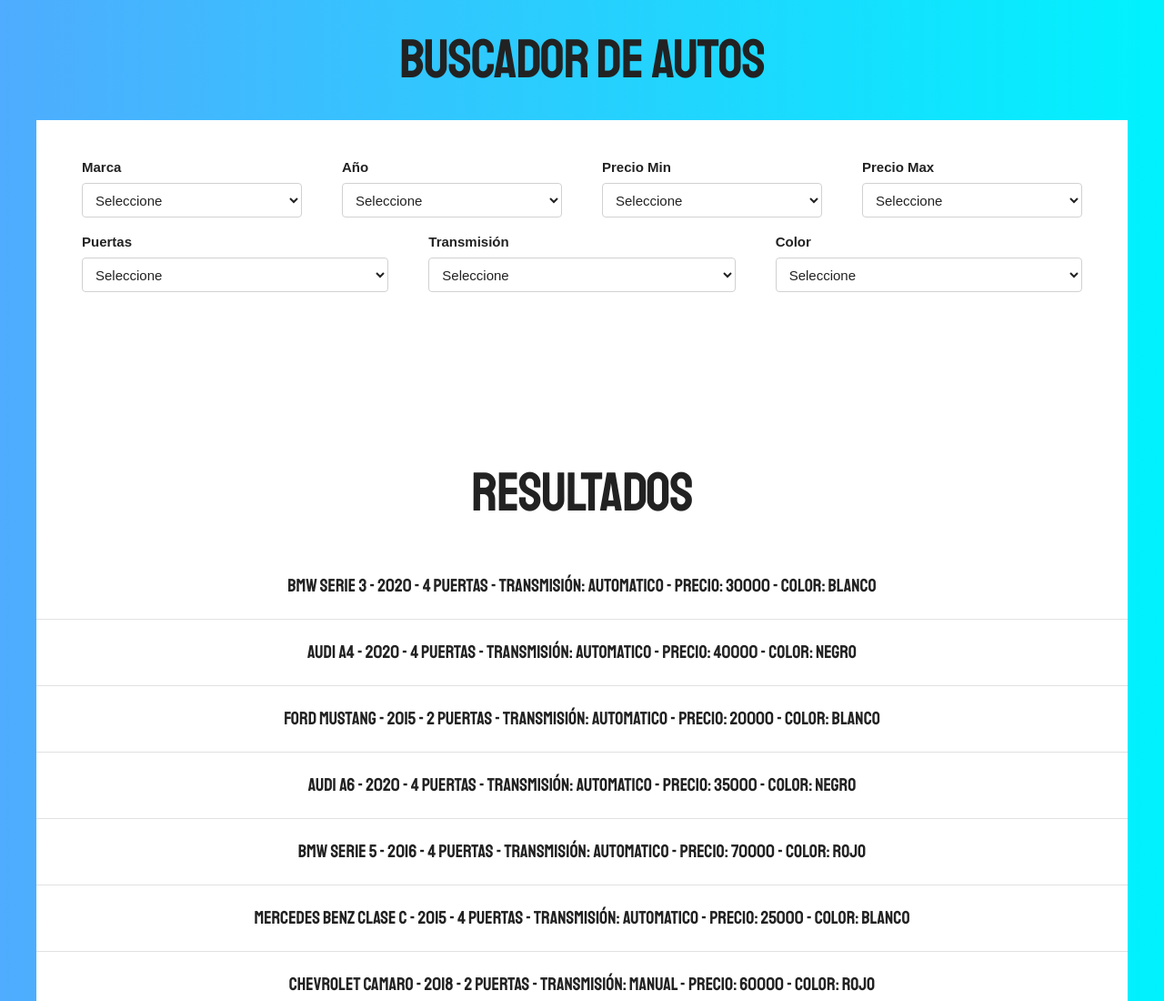
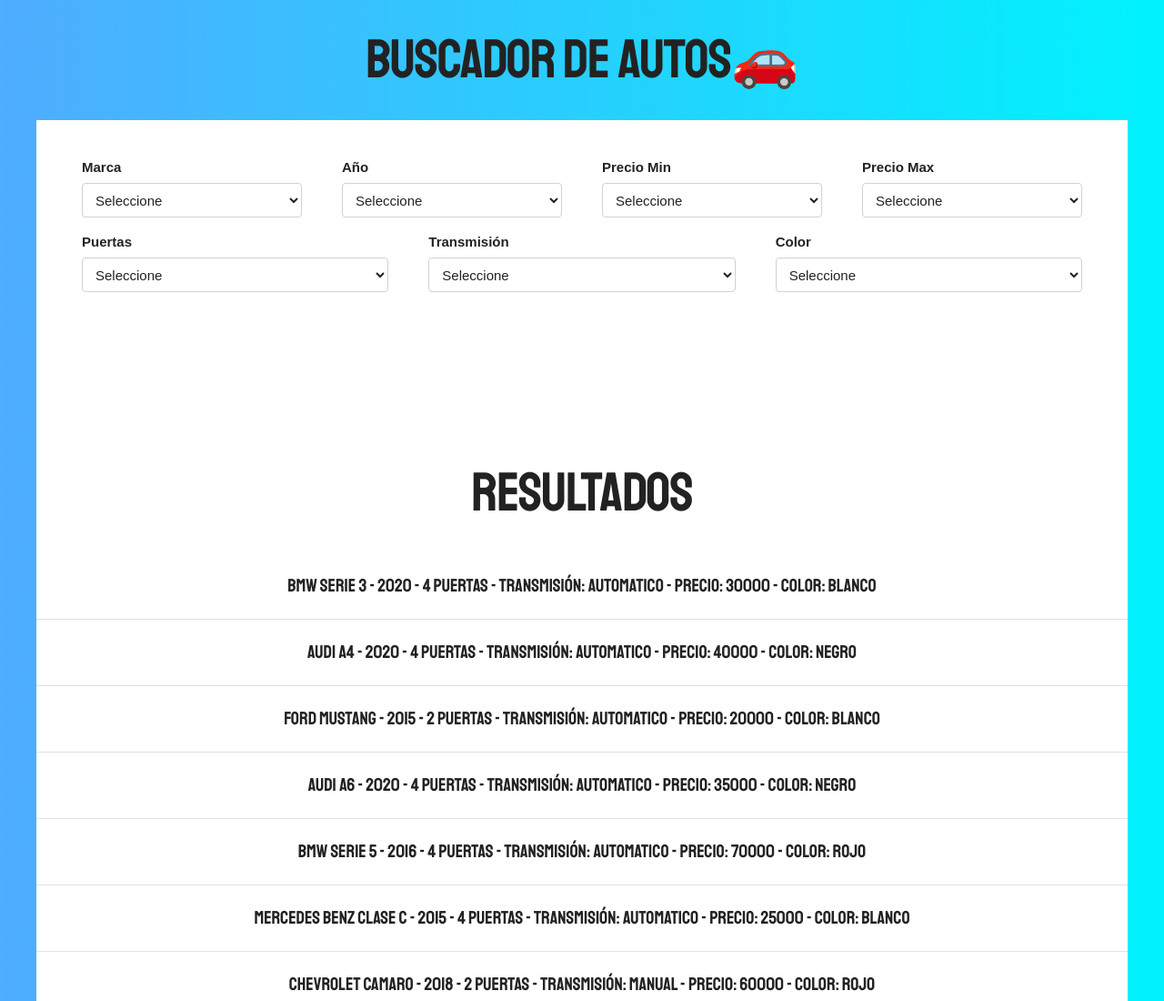
Before and after one commit to Naibaf93/Buscador-de-autos, a plain HTML site: page index.html in a window 1280 px wide. Shown: the top 1100 px of the page at 91% size. Drawn offline with Linux system fonts and the light colour scheme.

Commit message:
cambio del title en rama dev

```diff
--- a/index.html
+++ b/index.html
@@ -12,7 +12,7 @@
 </head>
 <body>
 
-    <h1>Buscador de Autos</h1>
+    <h1>Buscador de Autos🚗</h1>
 
     <div class="contenedor">
 
```
